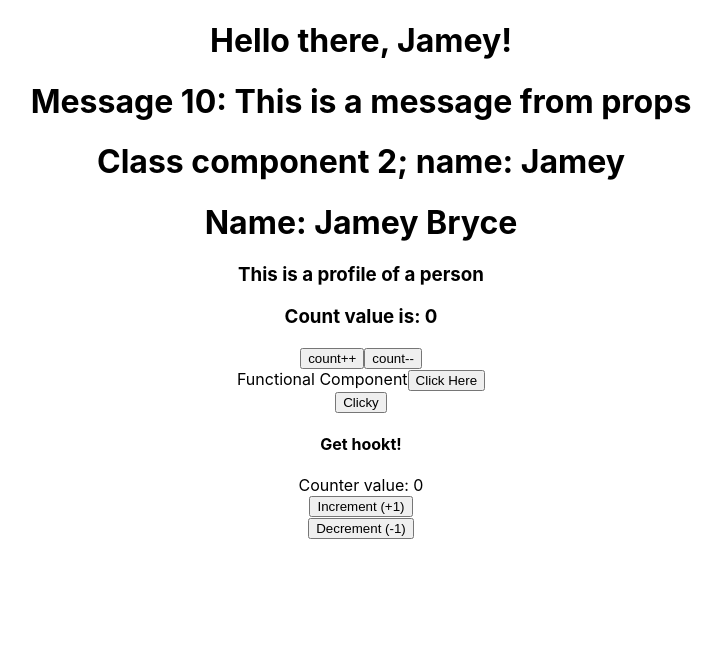
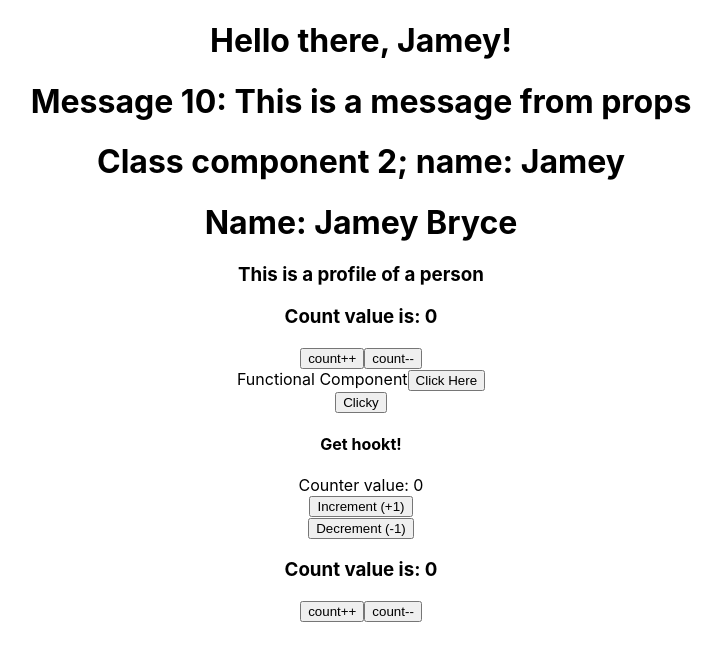
Before and after one commit to jameydev/react-gen-testing, a React (Create React App) app: page / in a window 1280 px wide. Shown: the top 660 px of the page, without its empty margins (279-1001 px from the left). Built offline with nearby package versions, Linux system fonts and the light colour scheme.

Commit message:
conditional component demo

```diff
--- a/src/App.js
+++ b/src/App.js
@@ -8,6 +8,7 @@ import Resume from './components/Resume';
 import FunctionEvent from './components/FunctionEvent';
 import ClassEvent from './components/ClassEvent';
 import FunctionalCounter from './components/FunctionalCounter';
+import ConditionalComponent from './components/ConditionalComponent';
 
 function App() {
   return (
@@ -22,6 +23,7 @@ function App() {
       <FunctionEvent />
       <ClassEvent />
       <FunctionalCounter />
+      <ConditionalComponent />
     </div>
   );
 }
--- /dev/null
+++ b/src/components/ConditionalComponent.js
@@ -0,0 +1,9 @@
+import { useState } from 'react';
+import Counter from './Counter';
+import FunctionalCounter from './FunctionalCounter';
+
+export default function ConditionalComponent() {
+    const [display, setDisplay] = useState(true);
+
+    return display ? (<Counter />) : (<FunctionalCounter />);
+}
```
